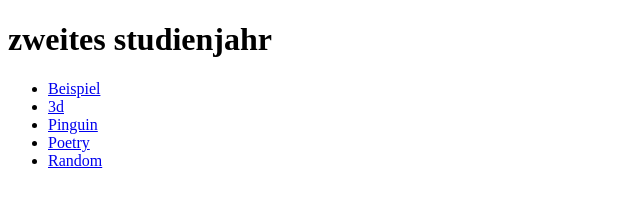
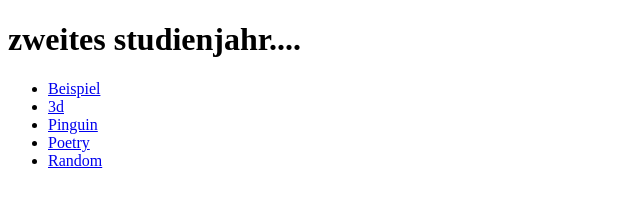
Before and after one commit to maschaw/zweites-studienjahr, a website: page index.html in a window 1280 px wide. Shown: the full height of the page, 0-640 px from the left. Drawn offline with Linux system fonts and the light colour scheme.

Commit message:
add some dots...

```diff
--- a/index.html
+++ b/index.html
@@ -8,7 +8,7 @@
   </head>
   <body>
     <h1>
-      zweites studienjahr
+      zweites studienjahr....
     </h1>
     <ul>
       <li>
```
